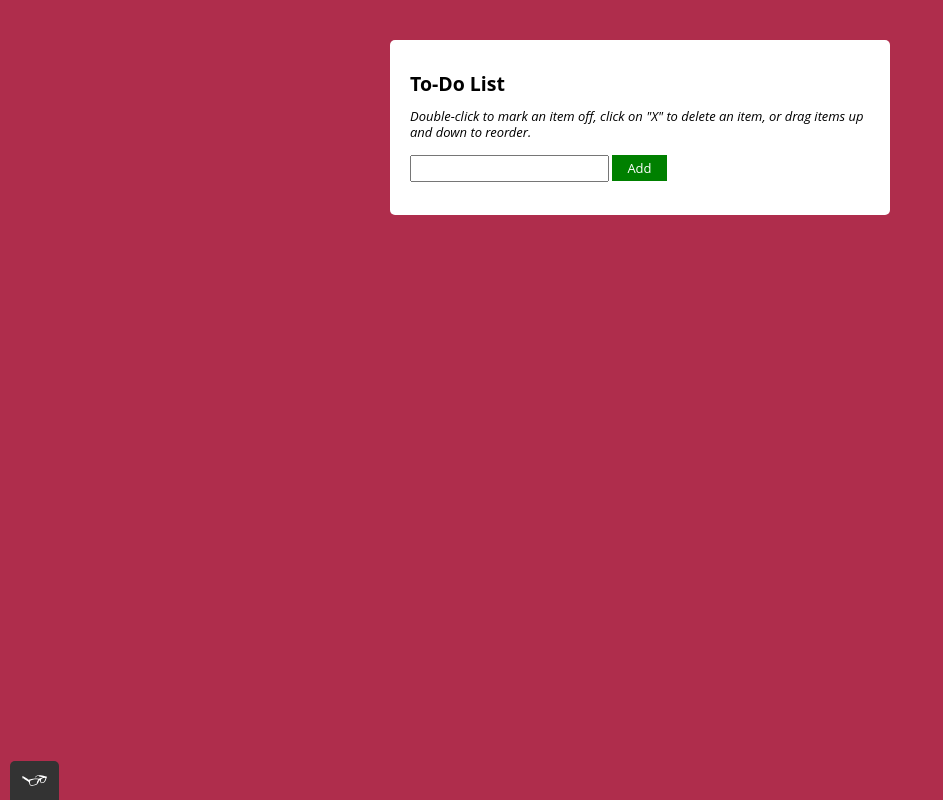
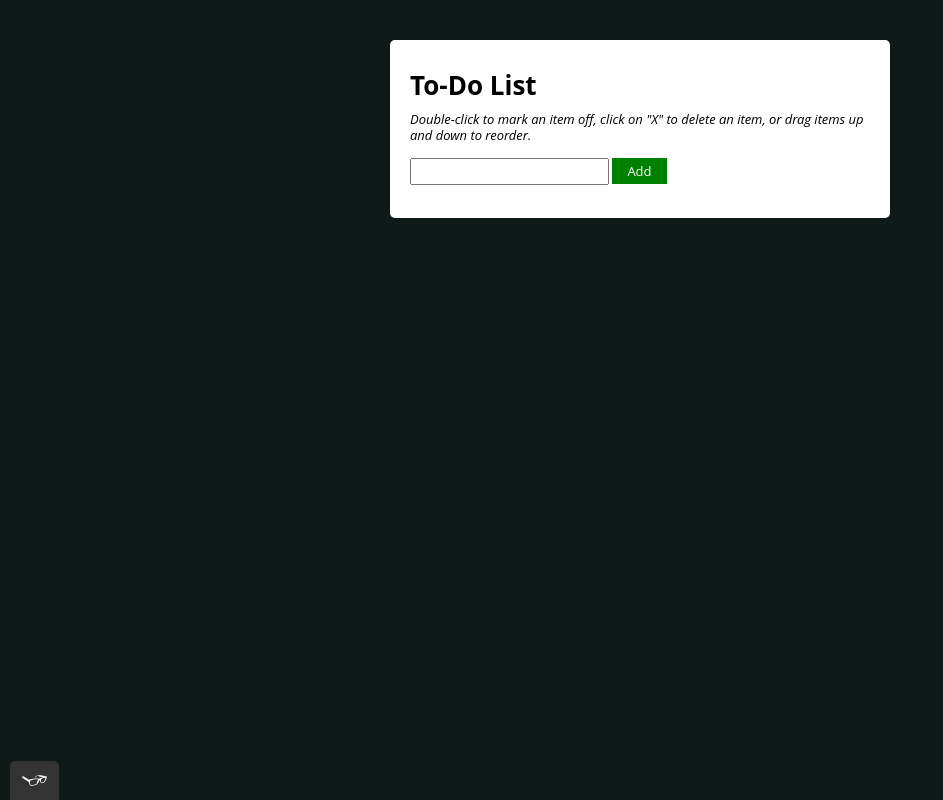
Before and after one commit to jkraemr/to-do-list-app, a plain HTML site: page index.html in a window 1280 px wide. Shown: the whole page, without its empty margins (0-943 px from the left). Drawn offline with nearby package versions, Linux system fonts and the light colour scheme.

Commit message:
Add minor style adjustments

```diff
--- a/css/styles.css
+++ b/css/styles.css
@@ -2,7 +2,7 @@
   --color__01: #fff;
   --color__02: #000;
   --color__03: #;
-  --bg-color__01: rgb(175, 45, 76);
+  --bg-color__01: rgb(15 26 24);
   --bg-color__02: green;
   --bg-color__03: white;
   --bg-color__04: black;
--- a/index.html
+++ b/index.html
@@ -14,7 +14,7 @@
 
   <div class="container">
 
-    <h2>To-Do List</h2>
+    <h1>To-Do List</h1>
     <p><em> Double-click to mark an item off, click on "X" to delete an item, or drag items up and down to reorder.</em></p>
 
     <form name="toDoList">
```
